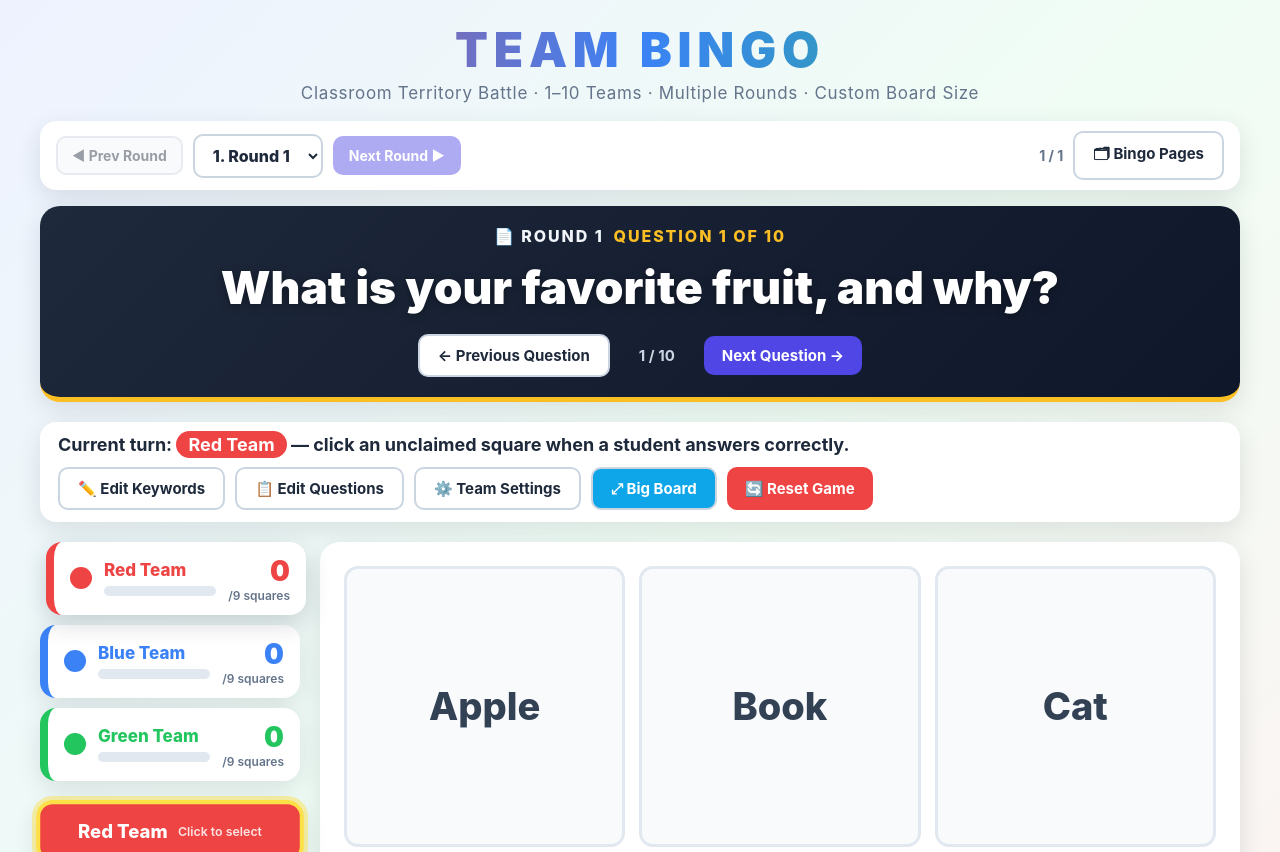
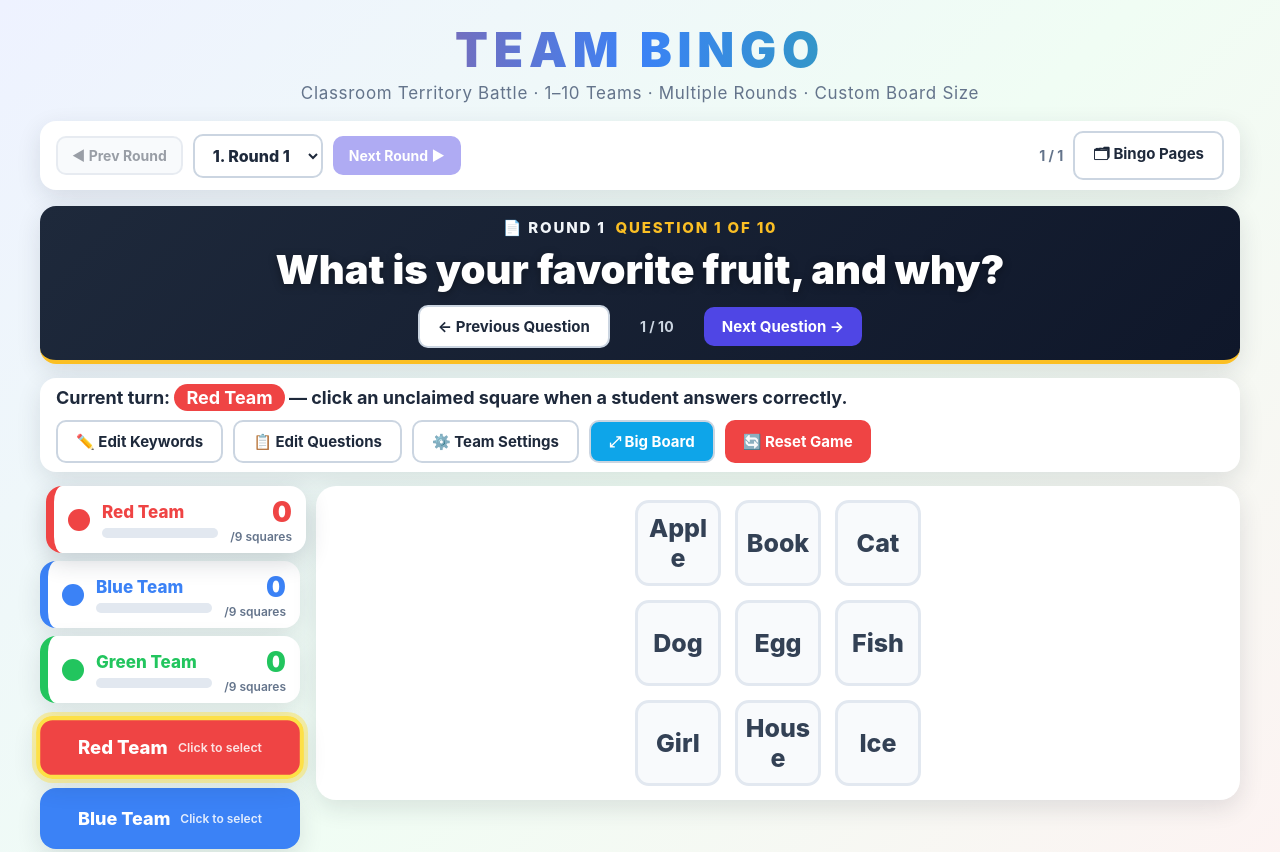
Before and after one commit to xiaoyingcheng631-tech/Team-bingo, a plain HTML site: page index.html in a window 1280 px wide. Shown: the top 852 px of the page. Drawn offline with Linux system fonts and the light colour scheme.

Commit message:
Add files via upload

```diff
--- a/index.html
+++ b/index.html
@@ -63,13 +63,13 @@
   /* ===== Question panel ===== */
   .question-panel {
     background: linear-gradient(135deg, #1e293b, #0f172a);
-    border-radius: 20px; padding: 20px 26px;
-    box-shadow: var(--shadow); margin-bottom: 20px;
+    border-radius: 16px; padding: 12px 22px;
+    box-shadow: var(--shadow); margin-bottom: 14px;
     text-align: center; color: #fff;
-    border-bottom: 5px solid var(--gold);
+    border-bottom: 4px solid var(--gold);
   }
   .qp-counter {
-    font-size: clamp(13px, 1.6vw, 16px); font-weight: 800;
+    font-size: clamp(12px, 1.5vw, 15px); font-weight: 800;
     letter-spacing: .12em; text-transform: uppercase; color: var(--gold);
     display: flex; align-items: center; justify-content: center; gap: 10px; flex-wrap: wrap;
   }
@@ -79,20 +79,20 @@
     border-radius: 99px; letter-spacing: .08em; font-weight: 800;
   }
   .qp-text {
-    font-size: clamp(22px, 4vw, 46px); font-weight: 900;
-    margin-top: 12px; line-height: 1.3; min-height: 58px;
+    font-size: clamp(20px, 3.6vw, 40px); font-weight: 900;
+    margin-top: 8px; line-height: 1.25; min-height: 44px;
     display: flex; align-items: center; justify-content: center;
     word-break: break-word; text-shadow: 0 2px 8px rgba(0,0,0,.35);
   }
-  .qp-text.placeholder { color: #94a3b8; font-weight: 700; font-size: clamp(16px, 2.4vw, 24px); }
-  .qp-nav { display: flex; gap: 12px; justify-content: center; align-items: center; margin-top: 16px; flex-wrap: wrap; }
-  .qp-nav .q-count { color: #cbd5e1; font-weight: 700; font-size: 15px; min-width: 70px; }
+  .qp-text.placeholder { color: #94a3b8; font-weight: 700; font-size: clamp(15px, 2.2vw, 22px); }
+  .qp-nav { display: flex; gap: 12px; justify-content: center; align-items: center; margin-top: 10px; flex-wrap: wrap; }
+  .qp-nav .q-count { color: #cbd5e1; font-weight: 700; font-size: 14px; min-width: 70px; }
 
   /* ===== Layout ===== */
   .main-grid {
     display: grid;
     grid-template-columns: 260px 1fr;
-    gap: 20px;
+    gap: 16px;
     align-items: start;
   }
   @media (max-width: 860px) {
@@ -101,11 +101,11 @@
   }
 
   /* ===== Scoreboard ===== */
-  .scoreboard { margin-bottom: 20px; }
+  .scoreboard { margin-bottom: 14px; }
   .score-card {
     display: flex; align-items: center; gap: 12px;
     background: var(--panel); border-radius: var(--radius);
-    padding: 12px 16px; margin-bottom: 10px;
+    padding: 9px 14px; margin-bottom: 8px;
     box-shadow: var(--shadow); border-left: 8px solid #ccc;
     transition: transform .15s ease, box-shadow .15s ease;
   }
@@ -122,7 +122,7 @@
   .status-bar {
     display: flex; align-items: center; justify-content: space-between; gap: 12px;
     background: var(--panel); border-radius: var(--radius);
-    padding: 12px 18px; box-shadow: var(--shadow); margin-bottom: 20px; flex-wrap: wrap;
+    padding: 9px 16px; box-shadow: var(--shadow); margin-bottom: 14px; flex-wrap: wrap;
   }
   .status-msg { font-weight: 700; font-size: clamp(14px, 1.8vw, 18px); }
   .status-msg .turn-team { padding: 3px 12px; border-radius: 99px; color: #fff; }
@@ -143,7 +143,7 @@
   .btn-danger-soft { background: #fff; color: #b91c1c; border: 2px solid #fecaca; }
 
   /* ===== Team selector ===== */
-  .team-select { margin-bottom: 20px; }
+  .team-select { margin-bottom: 14px; }
   .team-btn {
     width: 100%; padding: 16px; margin-bottom: 10px;
     border-radius: var(--radius); color: #fff; font-size: 18px; font-weight: 800;
@@ -157,23 +157,26 @@
   }
   .team-btn .hint { font-size: 12px; font-weight: 600; opacity: .85; display: block; }
 
-  /* ===== Board ===== */
+  /* ===== Board — fully visible, never scrolls =====
+     The wrapper never clips or scrolls: the board is scaled by JS
+     (renderBoard) so every row and column fits inside the viewport. */
   .board-panel {
     background: var(--panel); border-radius: 20px;
-    padding: 22px; box-shadow: var(--shadow);
+    padding: 12px; box-shadow: var(--shadow);
   }
   .board-wrap {
-    max-height: 66vh; overflow: auto; padding: 2px;
-    scrollbar-width: thin;
+    display: flex; justify-content: center; align-items: flex-start;
+    overflow: hidden; padding: 2px;
   }
   .board {
-    display: grid; margin: 0 auto; width: 100%;
+    display: grid; margin: 0 auto; flex: 0 0 auto;
     grid-template-columns: repeat(3, 1fr);
+    grid-template-rows: repeat(3, 1fr);
   }
   .cell {
     border-radius: 14px; background: #f8fafc;
     border: 3px solid #e2e8f0;
-    aspect-ratio: 1/1; min-width: 26px;
+    min-width: 0; min-height: 0;
     display: flex; align-items: center; justify-content: center;
     text-align: center; font-size: var(--cell-fs, clamp(16px, 3.2vw, 38px)); font-weight: 800;
     word-break: break-word; padding: 4px; cursor: pointer; color: #334155;
@@ -1046,18 +1049,39 @@ function renderBoard() {
   const page = cur();
   const total = page.rows * page.cols;
 
-  // Dynamic grid: one column track per board column, evenly sized square cells
+  // Dynamic grid: one track per row & column, evenly sized cells
   b.style.gridTemplateColumns = `repeat(${page.cols}, 1fr)`;
+  b.style.gridTemplateRows = `repeat(${page.rows}, 1fr)`;
   const gapBig = Math.max(page.rows, page.cols);
-  const gap = gapBig <= 6 ? 14 : (gapBig <= 10 ? 10 : 6);
+  const gap = gapBig <= 5 ? 14 : (gapBig <= 8 ? 10 : (gapBig <= 12 ? 7 : 4));
   b.style.gap = gap + "px";
 
-  // Scale font to keep keywords readable on large boards
-  const wrapW = bw.clientWidth || 620;
-  const cellW = (wrapW - gap * (page.cols - 1) - 8) / page.cols;
-  const fs = Math.max(9, Math.min(38, Math.floor(cellW * 0.30)));
+  /* --- Fit the ENTIRE board inside the visible viewport (no scrolling) ---
+     Available width = board column width; available height = viewport minus
+     everything already laid out above the board. The board is then scaled
+     to the largest size that satisfies BOTH constraints, so every row and
+     column is always visible at once on any device / window size. */
+  const wrapW = bw.clientWidth || bw.offsetWidth || 620;
+  const availW = Math.max(140, wrapW - 8);
+  let boardTop = 130;
+  if (typeof bw.getBoundingClientRect === "function") {
+    const rect = bw.getBoundingClientRect();
+    if (rect && isFinite(rect.top) && rect.top > 0) boardTop = rect.top;
+  }
+  const winH = window.innerHeight || 800;
+  const availH = Math.max(160, winH - boardTop - 16);
+
+  const heightIfWidthLimited = availW * page.rows / page.cols;
+  const boardH = Math.min(availH, heightIfWidthLimited);
+  const boardW = boardH * page.cols / page.rows;
+  b.style.width = Math.floor(boardW) + "px";
+  b.style.height = Math.floor(boardH) + "px";
+
+  // Scale font to keep keywords readable; cells stay evenly sized squares
+  const cellW = (boardW - gap * (page.cols - 1)) / page.cols;
+  const fs = Math.max(8, Math.min(38, Math.floor(cellW * 0.30)));
   b.style.setProperty("--cell-fs", fs + "px");
-  b.style.setProperty("--tag-fs", Math.max(8, Math.floor(fs * 0.45)) + "px");
+  b.style.setProperty("--tag-fs", Math.max(6, Math.floor(fs * 0.42)) + "px");
 
   const winnerCells = new Set();
   Object.keys(state.winLines).forEach(ti => {
@@ -1882,7 +1906,7 @@ function focusBoard() {
   document.querySelector(".status-bar").style.display = focused ? "none" : "";
   document.querySelector(".round-bar").style.display = focused ? "none" : "";
   document.querySelector(".question-panel").style.display = focused ? "none" : "";
-  document.querySelector(".board-panel").style.padding = focused ? "6px" : "22px";
+  document.querySelector(".board-panel").style.padding = focused ? "6px" : "12px";
   document.getElementById("focusQ").classList.toggle("show", focused);
   if (focused) {
     const bp = document.getElementById("boardPanel");
@@ -1893,8 +1917,7 @@ function focusBoard() {
     bp.style.alignItems = "center";
     bp.style.justifyContent = "center";
     bp.style.flexDirection = "column";
-    document.getElementById("boardWrap").style.maxHeight = "78vh";
-    document.getElementById("boardWrap").style.overflow = "auto";
+    // no scrolling in Big Board mode either — renderBoard fits the board to the viewport
     document.querySelector(".focus-btn").textContent = "✕ Exit Big Board";
     showToast("⤢ Big Board mode — the round title & question stay on top. Press again to exit.");
   } else {
@@ -1902,8 +1925,6 @@ function focusBoard() {
     bp.style.position = ""; bp.style.inset = ""; bp.style.zIndex = "";
     bp.style.display = ""; bp.style.alignItems = ""; bp.style.justifyContent = "";
     bp.style.flexDirection = "";
-    document.getElementById("boardWrap").style.maxHeight = "";
-    document.getElementById("boardWrap").style.overflow = "";
     document.querySelector(".focus-btn").textContent = "⤢ Big Board";
   }
   renderFocusQ();
@@ -1924,8 +1945,9 @@ document.getElementById("bingoOverlay").addEventListener("click", e => {
   if (e.target.id === "bingoOverlay") closeBingo();
 });
 
-/* Re-measure cell font sizes when the window resizes */
+/* Re-fit the board when the window is resized or the device rotates */
 window.addEventListener("resize", () => renderBoard());
+window.addEventListener("orientationchange", () => setTimeout(renderBoard, 60));
 
 /* Keyboard shortcuts:
    1–9/0 select team (0 = 10th team) · ← / → navigate questions · PageUp / PageDown switch Bingo pages · Esc closes modals */
```
Also changed, not shown: 1 other file.
